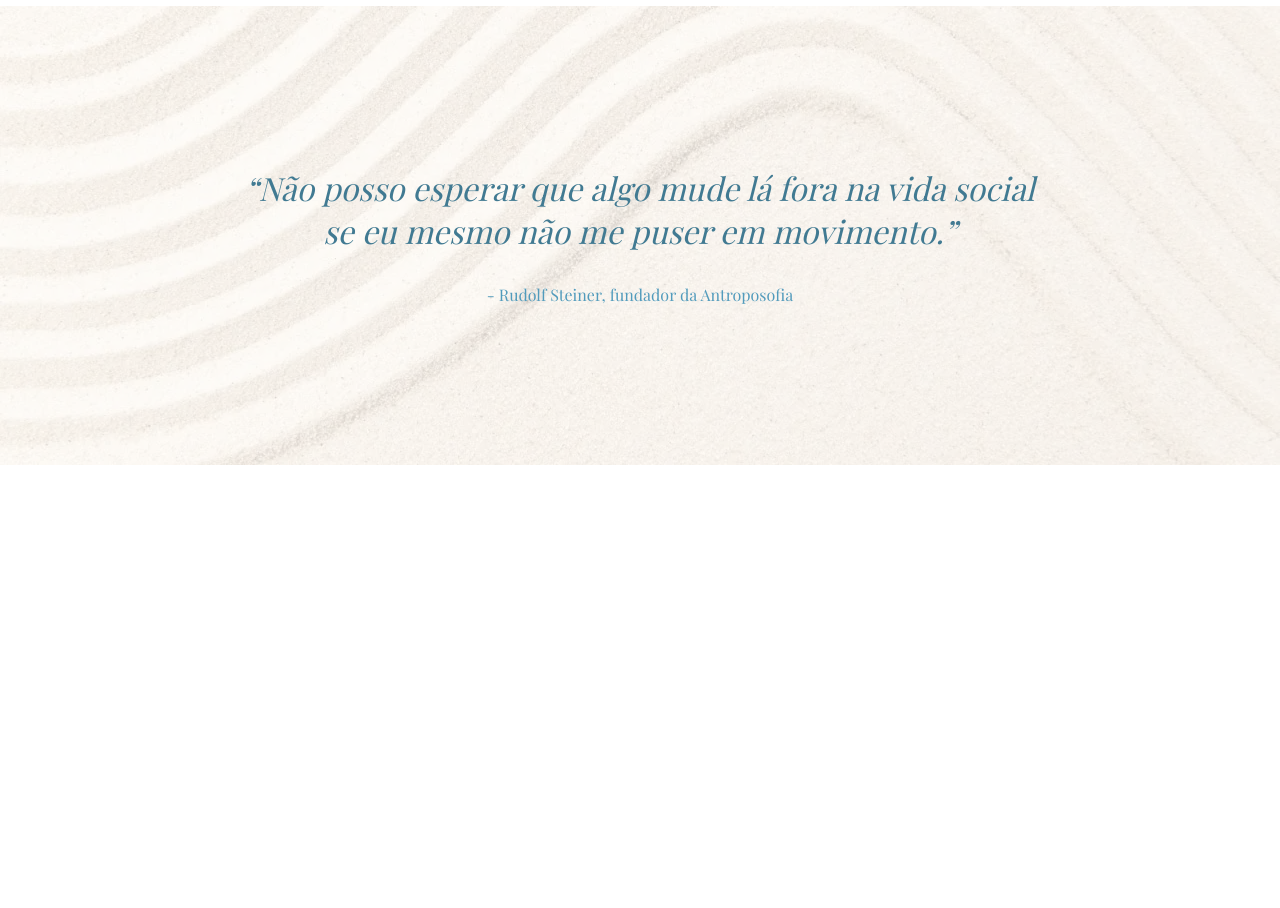
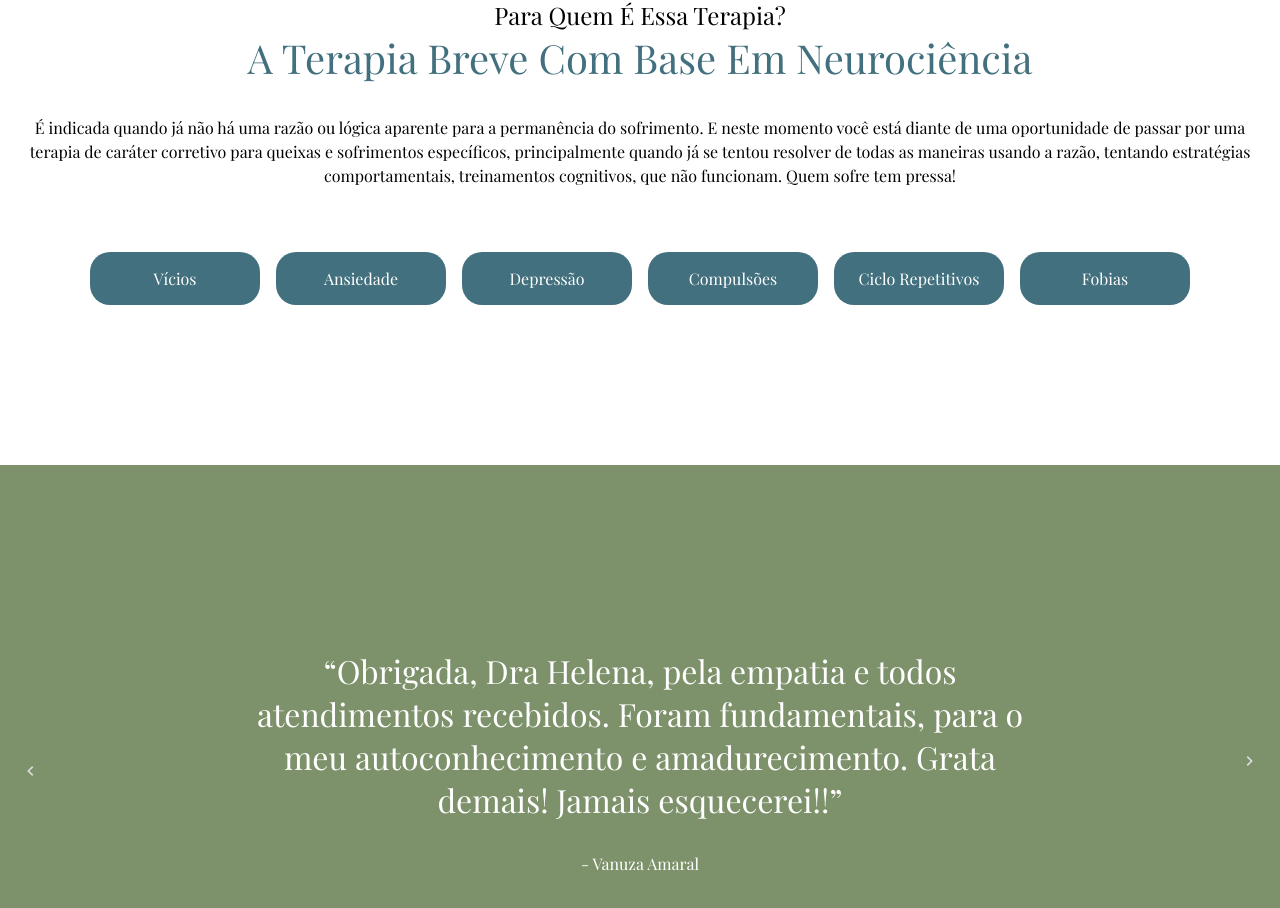
Before and after one commit to rlxmts/helena-diniz-react, a React (Create React App) app: page / in a window 1280 px wide. Shown: the part 6529-7437 px from the top of the page. Before the commit the page ends 6994 px from the top, so only its background shows below. Built offline with nearby package versions, Linux system fonts and the light colour scheme.

Commit message:
:construction: Construindo Seções

```diff
--- a/src/App.js
+++ b/src/App.js
@@ -2,9 +2,9 @@ import Banner from "./components/layout/Banner";
 import Cabecalho from "./components/layout/Cabecalho";
 import Hipnoterapia from "./components/sections/Hipnoterapia";
 import Sobre from "./components/layout/Sobre";
+import Testemunhos from "./components/sections/Testemunhos";
+import Motivos from "./components/sections/Motivos";
 import Citacao from "./components/sections/Citacao";
-// import Testemunhos from "./components/layout/Testemunhos";
-import Motivos from "./components/layout/Motivos";
 
 function App() {
   return (
@@ -13,9 +13,9 @@ function App() {
       <Banner />
       <Sobre />
       <Hipnoterapia />
+      <Citacao />
       <Motivos />
-      {/* <Testemunhos /> */}
-      <Citacao />
+      <Testemunhos />
     </div>
   );
 }
--- /dev/null
+++ b/src/components/common/Depoimentos/index.js
@@ -0,0 +1,38 @@
+import styled from "styled-components";
+
+const CardDepoimentos = styled.div`
+
+    flex:none;
+    width: 100%;
+    display:grid;
+    place-items: center;
+    padding: 1.5rem;
+
+    q{
+    font-size: 2rem;
+    margin-bottom: 2rem;
+    }
+
+    q,p{
+    text-align: center;
+    color: #FFF;
+    max-width: 800px;
+    display:block;
+    }
+
+    p:before{
+        content: '- ';
+    }
+`
+
+const Depoimentos = ({nome , depoimento})=> {
+    return(
+        <CardDepoimentos>
+            <q>{depoimento}</q>
+            <span className="barrinha"></span>
+            <p>{nome}</p>
+        </CardDepoimentos>
+    )
+}
+
+export default Depoimentos;
--- /dev/null
+++ b/src/components/sections/Testemunhos/index.js
@@ -0,0 +1,95 @@
+import styled from "styled-components";
+import { Container } from "../../common/Container";
+import Depoimentos from "../../common/Depoimentos";
+
+const SecaoTestemunhos = styled.section`
+    background-color: #7d916a;
+    position:relative;
+    overflow: hidden;
+
+    .testemunhos-container{
+        display:flex;
+        flex-direction: column;
+        align-items: center;
+        padding: 10rem 0;
+    }
+
+    .slide{
+        width:100%;
+        display:flex;
+        gap: 2rem;
+    }
+
+    .slide::-webkit-scrollbar{
+        display:none;
+    }
+
+    button{
+        position: absolute;
+        top:50%;
+        transform: translateY(-50%);
+        color: transparent;
+        border:none;
+        width: 20px;
+        height:20px;
+        border-radius: 50%;
+        background-color: transparent;
+        text-align:center;
+        cursor: pointer;
+
+        img{
+            width:100%;
+        }
+    }
+
+
+    .button-prox{
+        right: 20px;
+    }
+
+    .button-ante{
+        left: 20px;
+        transform: rotate(180deg);
+    }
+`
+
+const Testemunhos = () => {
+
+    const depoimentos = [
+
+        {
+            depoimento: 'Obrigada, Dra Helena, pela empatia e todos atendimentos recebidos. Foram fundamentais, para o meu autoconhecimento e amadurecimento. Grata demais! Jamais esquecerei!!',
+            nome: 'Vanuza Amaral'
+        },
+        {
+            depoimento: 'Nós só percebemos como é importante cuidar da nossa saúde mental quando damos o primeiro passo. Profissional incrível!',
+            nome: 'Matheus Cruz'
+        },
+        {
+            depoimento: 'Obrigada, Dra Rebeca, pela empatia e todos atendimentos recebidos. Foram fundamentais, para o meu autoconhecimento e amadurecimento. Grata demais! Jamais esquecerei!!',
+            nome: 'Alessandra Anzelman'
+        },
+        {
+            depoimento: 'Obrigada, Dra Rebeca, pela empatia e todos atendimentos recebidos. Foram fundamentais, para o meu autoconhecimento e amadurecimento. Grata demais! Jamais esquecerei!!',
+            nome: 'Kaique Pacheco'
+        }
+    ]
+
+    return(
+        <SecaoTestemunhos>
+            <Container className="testemunhos-container">
+                <div className="slide">
+                    {depoimentos.map( (item)=> {
+                        return(
+                            <Depoimentos nome={item.nome} depoimento={item.depoimento} key={item.nome}/>
+                        )
+                    })}
+                </div>
+
+                <button className="button-prox"><img src="./img/seta.svg" alt="Ver proximo depoimento"  /></button>
+                <button className="button-ante"><img src="./img/seta.svg" alt="Ver depoimento anterior" /></button>
+            </Container>
+        </SecaoTestemunhos>
+    )
+}
+export default Testemunhos;
```
Also changed, not shown: src/components/layout/Testemunhos/index.js (deleted, +0 -20 lines), public/img/seta.svg (added), src/components/sections/Motivos/index.js (renamed from src/components/layout/Motivos/index.js).
